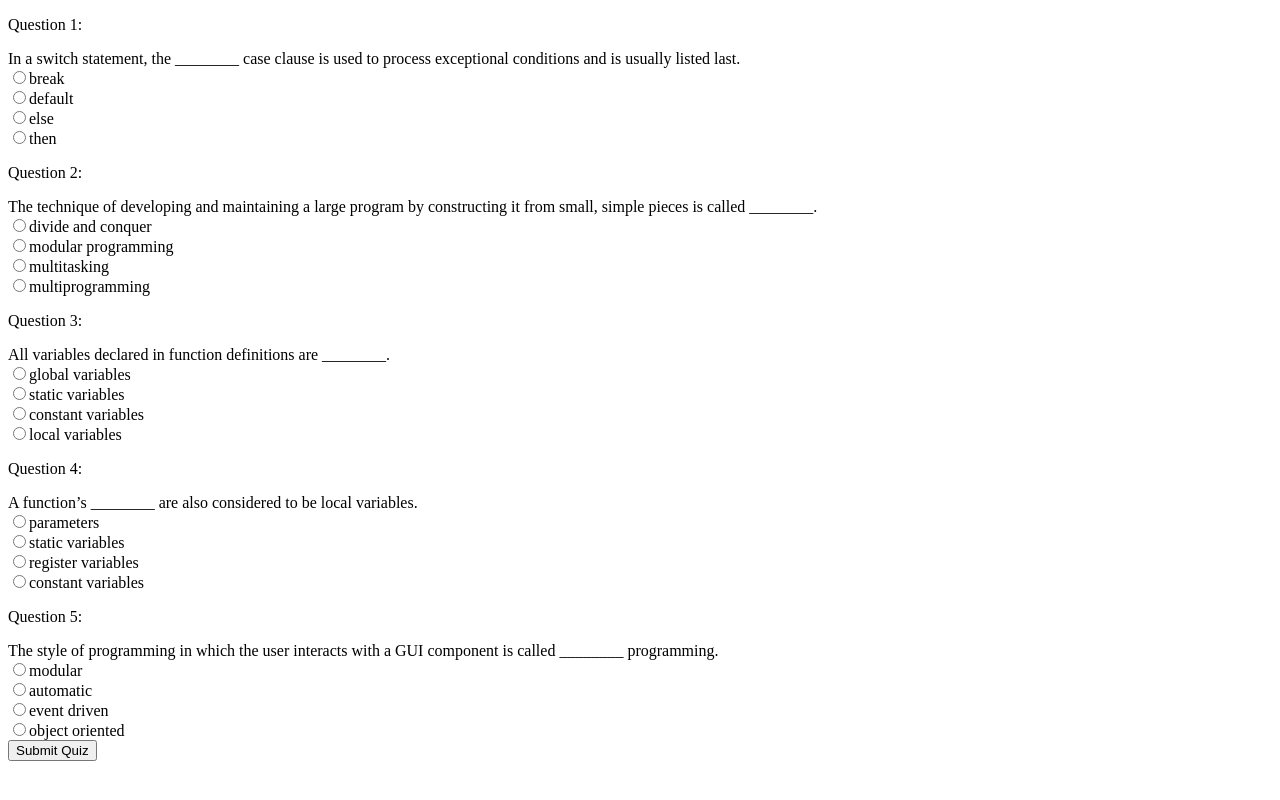
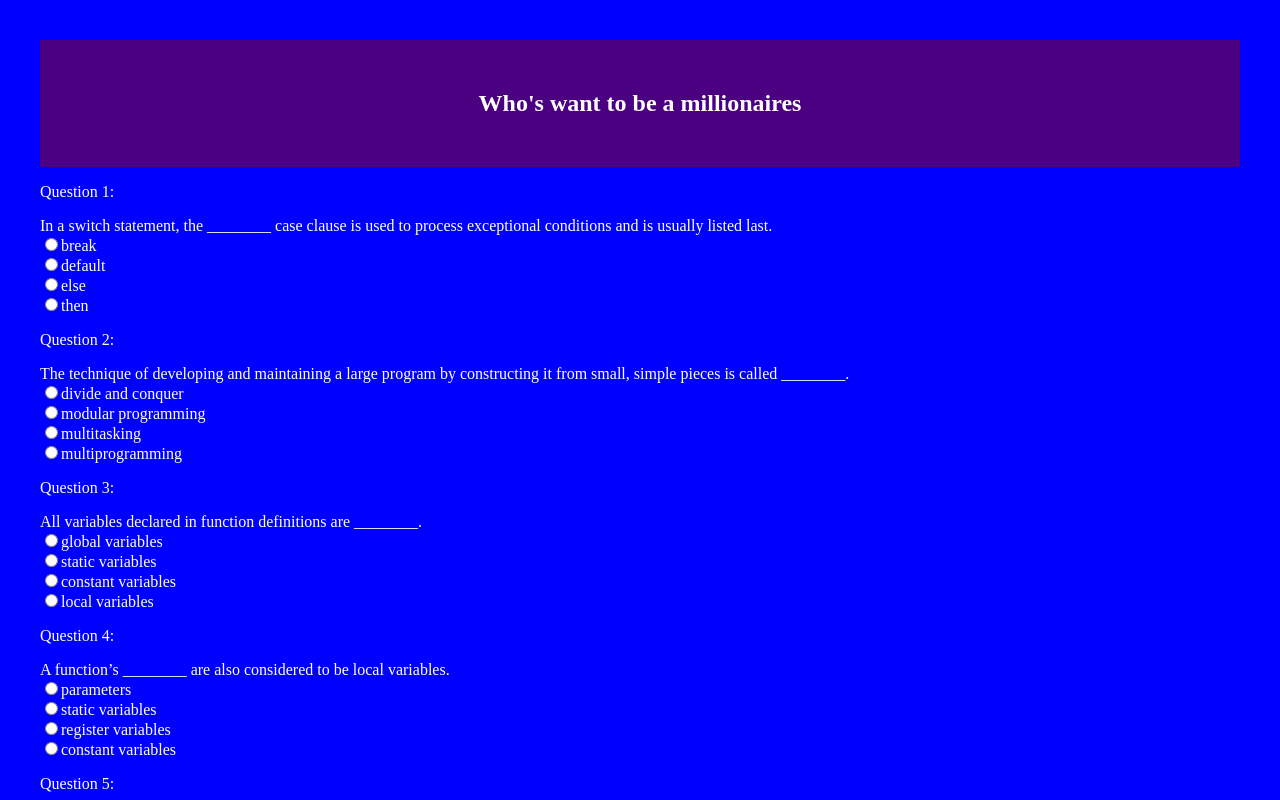
Before and after one commit to Tomnguyen2604/SAIT_Web, a plain HTML site: page winter2021/Part B/homepage.html in a window 1280 px wide. Shown: the top 800 px of the page. Drawn offline with Linux system fonts and the light colour scheme.

Commit message:
update on scripts

```diff
--- a/winter2021/Part B/css/style.css
+++ b/winter2021/Part B/css/style.css
@@ -1,2 +1,22 @@
 @charset "utf-8";
 /* CSS Document */
+header {
+    display: flex;
+    flex-direction: column;
+    padding: 30px;
+    background-color: #4B0082;
+}
+h2 {
+    text-align: center;
+    color: white;
+
+}
+div {
+    opacity: 2;
+}
+body {
+    margin: 10px;
+    color: white;
+    background-color: blue;
+    padding: 30px;
+    }
--- a/winter2021/Part B/homepage.html
+++ b/winter2021/Part B/homepage.html
@@ -7,6 +7,10 @@
 	<link rel="stylesheet" href="css/style.css">
 </head>
 <body>
+	<header>
+		<h2>Who's want to be a millionaires</h2>
+
+	</header>
  	<div id="quiz"></div>
 	<div id="question"></div>
 	<button onclick="grade()">Submit Quiz</button>
--- a/winter2021/Part C/css/style.css
+++ b/winter2021/Part C/css/style.css
@@ -9,10 +9,11 @@ html {
     body{
     margin: 0;
     font-family: 'PT Sans', sans-serif;
-    background-image: url('../images/background.jpg');
+    background-image: url('https://venngage-wordpress.s3.amazonaws.com/uploads/2018/09/Colorful-Circle-Simple-Background-Image-1.jpg');
+    background-size: auto;
     }
     header, footer {
-    background-color: #9e9d24;
+    background-color: #2633ec;
     text-align: center;
     color: #f0f4c3;
     font-family: 'Rowdies', cursive;
```
Also changed, not shown: winter2021/Part A/homepage.html (+1 -1 lines), winter2021/Part C/Homepage.html (+2 -2 lines), winter2021/Part A/js/Scripts3.js (added), winter2021/Part A/js/Scripts4.js (added), winter2021/Part C/images/1.jpg (added).
